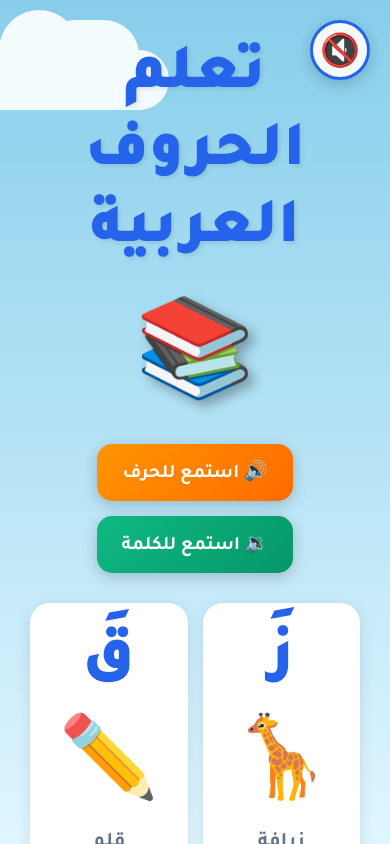
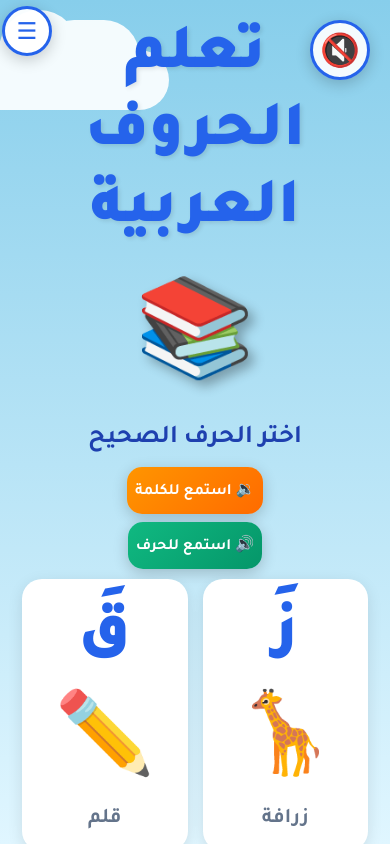
Before and after one commit to mohamedelkdy-cell/Arabic-alphabet-game, a website: page index.html in a window 390 px wide. Both pictures are taken after a click on the button "🎮 لعبة الاختيار". Shown: the top 844 px of the page. Drawn offline with Linux system fonts and the light colour scheme.

Commit message:
تحسين تخطيط شاشات اللعبة والتعلم للموبايل وإضافة زر القائمة الدائري

```diff
--- a/index.html
+++ b/index.html
@@ -14,73 +14,95 @@
     <meta name="apple-mobile-web-app-capable" content="yes">
     <meta name="apple-mobile-web-app-status-bar-style" content="black-translucent">
     <meta name="apple-mobile-web-app-title" content="بدر">
+    <style>
+        /* ترتيب الشاشات الداخلية بشكل مريح على الهاتف */
+        .screen-menu-button {
+            position: absolute;
+            top: 0;
+            left: 0;
+            width: 60px;
+            height: 60px;
+            border: 3px solid #2563EB;
+            border-radius: 50%;
+            background: rgba(255,255,255,.95);
+            color: #2563EB;
+            font-size: 1.8rem;
+            cursor: pointer;
+            box-shadow: 0 4px 15px rgba(0,0,0,.2);
+            z-index: 2;
+        }
+        .screen-heading {
+            text-align: center;
+            color: #1E40AF;
+            font-size: clamp(1.6rem, 5vw, 2.25rem);
+            margin: 0 0 16px;
+        }
+        .game-controls-top,
+        .learning-audio-controls,
+        .learning-navigation {
+            display: flex;
+            justify-content: center;
+            align-items: center;
+            gap: 12px;
+        }
+        .game-controls-top .btn,
+        .learning-audio-controls .btn,
+        .learning-navigation .btn {
+            flex: 1;
+            min-width: 0;
+        }
+        .learning-navigation { margin-top: 16px; }
+        @media (min-width: 769px) {
+            .screen { position: relative; padding-top: 4px; }
+            .screen-menu-button { top: 4px; }
+        }
+        @media (max-width: 768px) {
+            .container { margin: 8px auto; padding: 12px; }
+            .screen-menu-button { top: -2px; left: 2px; width: 50px; height: 50px; font-size: 1.45rem; }
+            .screen-heading { padding: 0 52px; margin-bottom: 12px; line-height: 1.2; }
+            .game-controls-top { margin: 0 auto 10px; gap: 8px; }
+            .game-controls-top .btn,
+            .learning-audio-controls .btn,
+            .learning-navigation .btn { padding: 12px 8px; font-size: .98rem; }
+            .choices { margin-top: 10px; }
+            .learning-content { padding: 22px 14px; margin-top: 8px; }
+            .learning-audio-controls, .learning-navigation { gap: 8px; }
+            .learning-navigation { margin-bottom: 0; }
+        }
+    </style>
 </head>
 <body>
-    <!-- خلفية السماء -->
     <div class="sky">
-        <div class="cloud cloud1"></div>
-        <div class="cloud cloud2"></div>
-        <div class="cloud cloud3"></div>
+        <div class="cloud cloud1"></div><div class="cloud cloud2"></div><div class="cloud cloud3"></div>
     </div>
 
+    <div class="container">
+        <!-- يظهر العنوان والأيقونة في الصفحة الأولى فقط -->
+        <h1 class="title">تعلم الحروف العربية</h1>
+        <div class="main-screen-icon">📚</div>
+        <button id="musicToggle" class="music-toggle" title="تشغيل/إيقاف الموسيقى">🔇</button>
 
-
-    <!-- الحاوية الرئيسية -->
-    <div class="container">
-        <!-- العنوان -->
-        <h1 class="title">تعلم الحروف العربية</h1>
-            <div class="main-screen-icon">📚</div>
-
-        <button id="musicToggle" class="music-toggle" title="تشغيل/إيقاف الموسيقى">
-            🔇
-        </button>
-
-
-
-        <!-- شاشة البداية -->
         <div id="menuScreen" class="screen active">
             <div class="menu-buttons main-menu-buttons">
-                <button class="btn btn-orange" onclick="startGame(true)">
-                    🎮 لعبة الاختيار
-                </button>
-                <button class="btn btn-blue" onclick="startLearning()">
-                    📖 تعلم الحروف
-                </button>
-                <button class="btn btn-purple" onclick="startHarakat()">
-                    ✨ حركات الحروف
-                </button>
+                <button class="btn btn-orange" onclick="startGame(true)">🎮 لعبة الاختيار</button>
+                <button class="btn btn-blue" onclick="startLearning()">📖 تعلم الحروف</button>
+                <button class="btn btn-purple" onclick="startHarakat()">✨ حركات الحروف</button>
             </div>
             <p class="subtitle">🎉 هيا نتعلم الحروف معاً! 🎉</p>
         </div>
 
-        <!-- شاشة اللعبة -->
         <div id="gameScreen" class="screen">
-
-
-
-            <!-- أزرار التحكم في شاشة اللعبة -->
+            <button class="screen-menu-button" onclick="backToMenu()" aria-label="القائمة">☰</button>
+            <h2 class="screen-heading">اختر الحرف الصحيح</h2>
             <div class="game-controls-top">
-                <button class="btn btn-orange" onclick="playCurrentLetter()">
-                    🔊 استمع للحرف
-                </button>
-                <button class="btn btn-green" onclick="playCurrentWord()">
-                    🔉 استمع للكلمة
-                </button>
+                <button class="btn btn-orange" onclick="playCurrentWord()">🔉 استمع للكلمة</button>
+                <button class="btn btn-green" onclick="playCurrentLetter()">🔊 استمع للحرف</button>
             </div>
-
-            <!-- منطقة الاختيارات -->
             <div id="choices" class="choices"></div>
-
             <div class="game-controls-bottom">
-                <button class="btn btn-blue" onclick="toggleImages()">
-                    🖼️ إخفاء/إظهار الصور
-                </button>
-                <button class="btn btn-red" onclick="backToMenu()">
-                    🏠 القائمة
-                </button>
+                <button class="btn btn-blue" onclick="toggleImages()">🖼️ إخفاء/إظهار الصور</button>
+                <button class="btn btn-red" onclick="backToMenu()">🏠 القائمة</button>
             </div>
-
-            <!-- منطقة الرسم -->
             <div id="drawingArea" class="drawing-area hidden">
                 <h2 class="draw-title">ارسم الحرف <span id="currentLetterDisplay"></span></h2>
                 <canvas id="letterCanvas"></canvas>
@@ -89,56 +111,32 @@
                     <button class="btn btn-small btn-orange" onclick="nextRound()">➡️ الحرف التالي</button>
                 </div>
             </div>
-
-            <!-- تأثيرات الاحتفال -->
             <div id="fireworks" class="fireworks"></div>
         </div>
 
-        <!-- شاشة التعلم -->
         <div id="learningScreen" class="screen">
+            <button class="screen-menu-button" onclick="backToMenu()" aria-label="القائمة">☰</button>
             <div class="learning-content">
                 <div class="letter-display" id="learningLetter"></div>
                 <div class="word-display" id="learningWord"></div>
                 <div class="emoji-display" id="learningEmoji"></div>
                 <div class="image-display" id="learningImage"></div>
-
-                <div class="controls">
-                    <button class="btn btn-orange" onclick="playLearningLetter()">
-                        🔊 استمع للحرف
-                    </button>
-                    <button class="btn btn-green" onclick="playLearningWord()">
-                        🔉 استمع للكلمة
-                    </button>
-                    <button class="btn btn-blue" onclick="previousLetter()">
-                        ⬅️ السابق
-                    </button>
-                    <button class="btn btn-blue" onclick="nextLetter()">
-                        ➡️ التالي
-                    </button>
-                    <button class="btn btn-red" onclick="backToMenu()">
-                        🏠 القائمة
-                    </button>
+                <div class="learning-audio-controls">
+                    <button class="btn btn-orange" onclick="playLearningLetter()">🔊 استمع للحرف</button>
+                    <button class="btn btn-green" onclick="playLearningWord()">🔉 استمع للكلمة</button>
+                </div>
+                <div class="learning-navigation">
+                    <button class="btn btn-blue" onclick="previousLetter()">➡️ السابق</button>
+                    <button class="btn btn-blue" onclick="nextLetter()">⬅️ التالي</button>
                 </div>
             </div>
         </div>
 
-        <!-- شاشة حركات الحروف -->
         <div id="harakatScreen" class="screen">
+            <button class="screen-menu-button" onclick="backToMenu()" aria-label="القائمة">☰</button>
             <h2 class="harakat-title">✨ حركات الحروف ✨</h2>
-
-            <!-- شبكة الحروف -->
             <div id="lettersGrid" class="letters-grid"></div>
-
-            <!-- منطقة عرض الحركات -->
-            <div id="harakatDisplay" class="harakat-display hidden">
-                <div class="harakat-letters" id="harakatLetters"></div>
-            </div>
-
-            <div class="controls">
-                <button class="btn btn-red" onclick="backToMenu()">
-                    🏠 القائمة
-                </button>
-            </div>
+            <div id="harakatDisplay" class="harakat-display hidden"><div class="harakat-letters" id="harakatLetters"></div></div>
         </div>
     </div>
 
@@ -146,15 +144,8 @@
     <script src="audio.js"></script>
     <script src="game.js"></script>
     <script>
-        // تسجيل Service Worker
         if ('serviceWorker' in navigator) {
-            navigator.serviceWorker.register('sw.js')
-                .then(registration => {
-                    console.log('Service Worker registered:', registration);
-                })
-                .catch(error => {
-                    console.log('Service Worker registration failed:', error);
-                });
+            navigator.serviceWorker.register('sw.js').catch(error => console.log('Service Worker registration failed:', error));
         }
     </script>
 </body>
```
